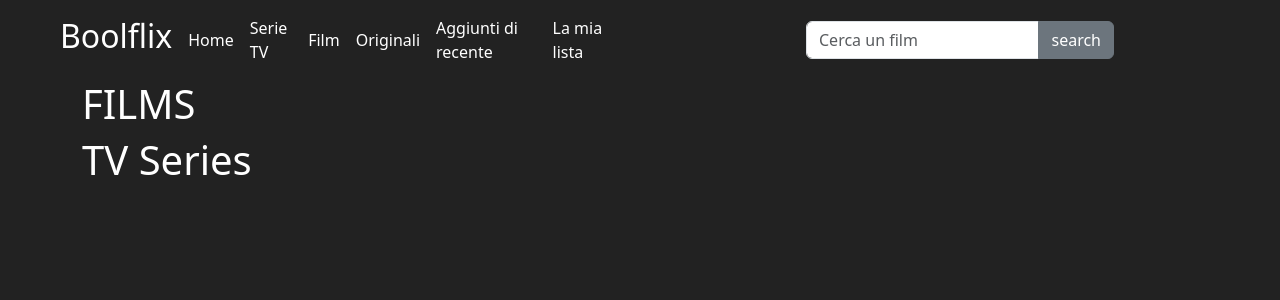
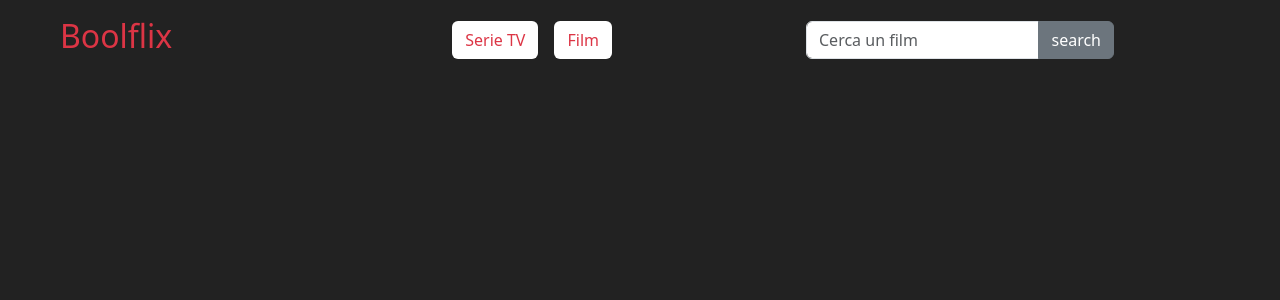
Before and after one commit to MatteoZattini/vite-boolflix, a Vue app: page / in a window 1280 px wide. Shown: the top 300 px of the page. Built offline with nearby package versions, Linux system fonts and the light colour scheme; some icons are missing.

Commit message:
visual update

```diff
--- a/src/components/AppHeader.vue
+++ b/src/components/AppHeader.vue
@@ -60,7 +60,25 @@ export default {
                 .catch(function (error) {
                     console.error(error);
                 });
-        }
+        },
+
+        showTab() {
+
+            if (store.magic == "d-none") {
+                store.magic = "d-block"
+                store.magic2 = "d-none"
+                store.magic3 = "d-none"
+                store.magic4 = "d-block"
+            } else if (store.magic == "d-block") {
+                store.magic = "d-none"
+                store.magic2 = "d-block"
+                store.magic3 = "d-block"
+                store.magic4 = "d-none"
+            } else {
+                return ""
+            }
+        },
+
     },
 
     mounted() {
@@ -76,20 +94,23 @@ export default {
     <header class="d-flex align-items-center">
         <div class="container-fluid">
             <div class="row">
-                <div class="col-6 d-flex align-items-center">
-                    <div class="me-3 ms-5">
+                <div class="col-6 d-flex align-items-center justify-content-between">
+                    <div class="me-3 ms-5 text-danger">
                         <h2>Boolflix</h2>
                     </div>
-                    <div class="me-3">
+                    <!-- <div class="me-3">
                         <span>Home</span>
+                    </div> -->
+                    <div>
+                        <div @click="showTab()" class="me-3 btn bg-white text-danger">
+                            <span :class="store.magic3">Serie TV</span>
+                        </div>
+                        <div @click="showTab()" id="film" class="me-3 btn bg-white text-danger">
+                            <span :class="store.magic4">Film</span>
+                        </div>
+
                     </div>
-                    <div class="me-3">
-                        <span>Serie TV</span>
-                    </div>
-                    <div class="me-3">
-                        <span>Film</span>
-                    </div>
-                    <div class="me-3">
+                    <!-- <div class="me-3">
                         <span>Originali</span>
                     </div>
                     <div class="me-3">
@@ -97,7 +118,7 @@ export default {
                     </div>
                     <div class="me-3">
                         <span>La mia lista</span>
-                    </div>
+                    </div> -->
                 </div>
                 <div class="col-6 d-flex justify-content-center">
                     <div class="input-group w-50 mt-2 mb-2">
--- a/src/components/AppMovies.vue
+++ b/src/components/AppMovies.vue
@@ -28,7 +28,7 @@ export default {
 </script>
 
 <template>
-    <div class="container">
+    <div class="container" :class="store.magic" style="max-height: 90vh; overflow: auto;">
         <div class="row">
             <div class="col-12">
                 <h1>FILMS</h1>
@@ -77,6 +77,9 @@ export default {
     max-height: 10rem;
     font-size: 15px;
 } */
+.container::-webkit-scrollbar {
+  display: none;
+}
 
 .hover-card {
     width: 100%;
--- a/src/components/AppTvSeries.vue
+++ b/src/components/AppTvSeries.vue
@@ -26,7 +26,7 @@ export default {
 </script>
 
 <template>
-    <div class="container">
+    <div class="container" :class="store.magic2" style="max-height: 90vh; overflow: auto;">
         <div class="row">
             <div class="col-12">
                 <h1>TV Series</h1>
@@ -66,6 +66,9 @@ export default {
 </template>
 
 <style scoped>
+.container::-webkit-scrollbar {
+  display: none;
+}
 .hover-card {
     width: 100%;
     height: 100%;
--- a/src/data/funzioni.js
+++ b/src/data/funzioni.js
@@ -4,53 +4,7 @@ import store from '../data/store.js';
 
 const leMieFunzioni = {
 
-        getMovies: function() {
-            console.log(store.userInput)
-            const options = {
-                method: 'GET',
-                url: 'https://api.themoviedb.org/3/search/movie',
-                params: { query: store.userInput, include_adult: 'false', language: 'it-IT', page: '1' },
-                headers: {
-                    accept: 'application/json',
-                    Authorization: 'Bearer eyJhbGciOiJIUzI1NiJ9.eyJhdWQiOiJlMjE4NGNkYTc4OWJkZGRjMmI5MGQzNDJlOWU4MmFhOCIsInN1YiI6IjY2NTczMmU3MTIzMjQ1ODQwOTU5OTdmYiIsInNjb3BlcyI6WyJhcGlfcmVhZCJdLCJ2ZXJzaW9uIjoxfQ.f5HPxSWhlP9Qdsl2L62ghkvR-SZ0laiBbw-hiqSxdK0'
-                }
-            };
 
-            axios
-                .request(options)
-                .then(function (response) {
-                    console.log(response.data);
-                    store.movies = response.data.results
-                    console.log(store.movies)
-                })
-                .catch(function (error) {
-                    console.error(error);
-                });
-
-        },
-
-        getSeries: function() {
-            const options = {
-                method: 'GET',
-                url: 'https://api.themoviedb.org/3/search/tv',
-                params: { query: store.userInput, include_adult: 'false', language: 'it-IT', page: '1' },
-                headers: {
-                    accept: 'application/json',
-                    Authorization: 'Bearer eyJhbGciOiJIUzI1NiJ9.eyJhdWQiOiJlMjE4NGNkYTc4OWJkZGRjMmI5MGQzNDJlOWU4MmFhOCIsInN1YiI6IjY2NTczMmU3MTIzMjQ1ODQwOTU5OTdmYiIsInNjb3BlcyI6WyJhcGlfcmVhZCJdLCJ2ZXJzaW9uIjoxfQ.f5HPxSWhlP9Qdsl2L62ghkvR-SZ0laiBbw-hiqSxdK0'
-                }
-            };
-
-            axios
-                .request(options)
-                .then(function (response) {
-                    console.log(response.data);
-                    store.series = response.data.results
-                    console.log(store.series)
-                })
-                .catch(function (error) {
-                    console.error(error);
-                });
-        }
 };
 
 export default leMieFunzioni;
--- a/src/data/store.js
+++ b/src/data/store.js
@@ -4,6 +4,10 @@ const iMieiDati = reactive({
     movies: [],
     series: [],
     userInput: "",
+    magic: "d-none",
+    magic2: "d-none",
+    magic3: "d-block",
+    magic4: "d-block"
 });
 
 export default iMieiDati;
```
